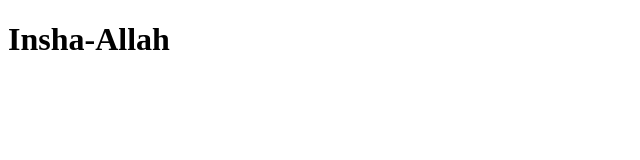
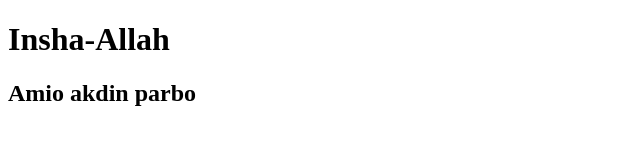
Before and after one commit to abdurrahman2026/my_demo, a plain HTML site: page index.html in a window 1280 px wide. Shown: the whole page, without its empty margins (0-640 px from the left). Drawn offline with Linux system fonts and the light colour scheme.

Commit message:
secoud mommit

```diff
--- a/indext.html
+++ b/index.html
@@ -9,6 +9,7 @@
 
 
     <h1>Insha-Allah</h1>
+    <h2>Amio akdin parbo </h2>
 
 </body>
 </html>
```
